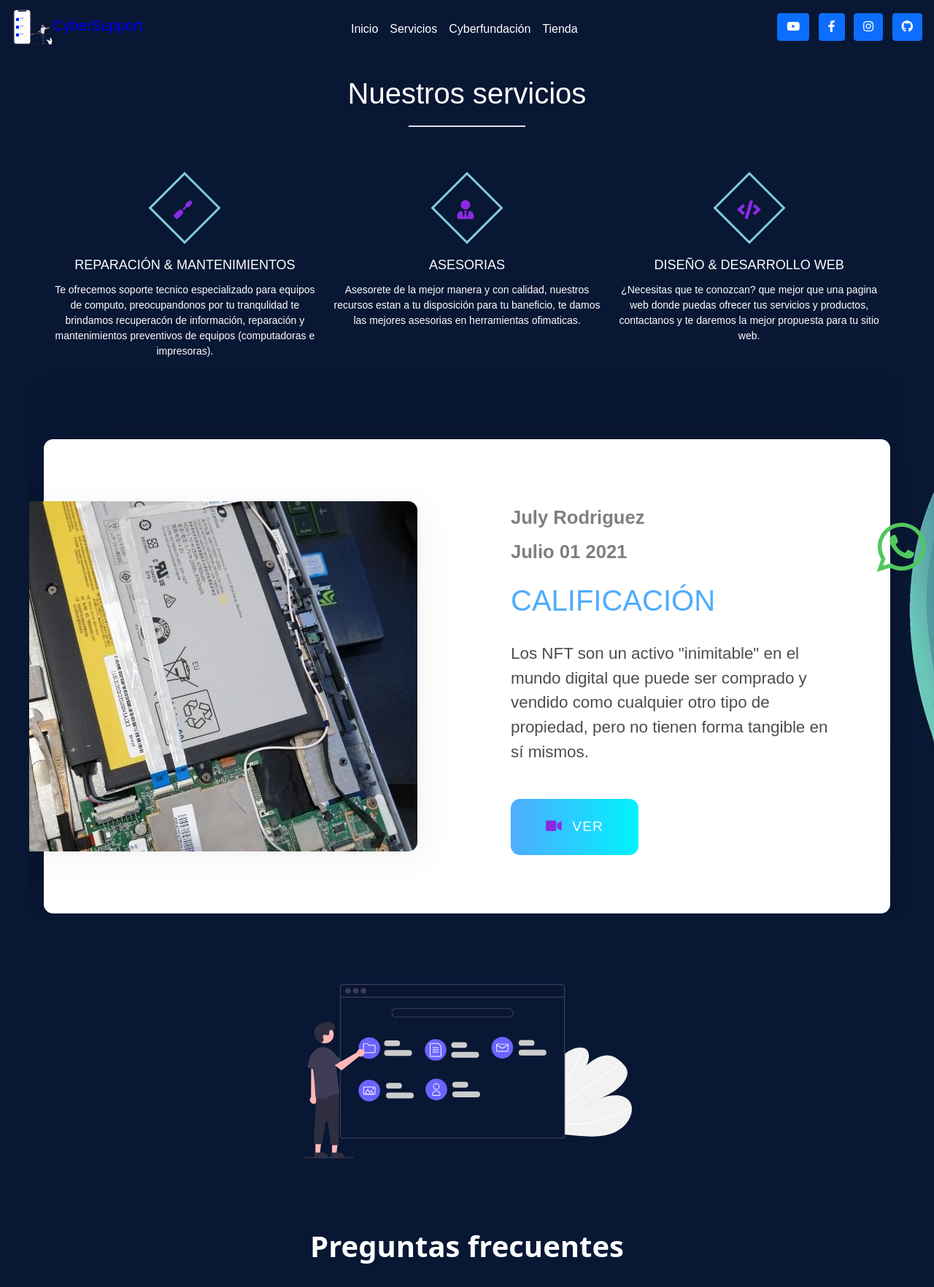
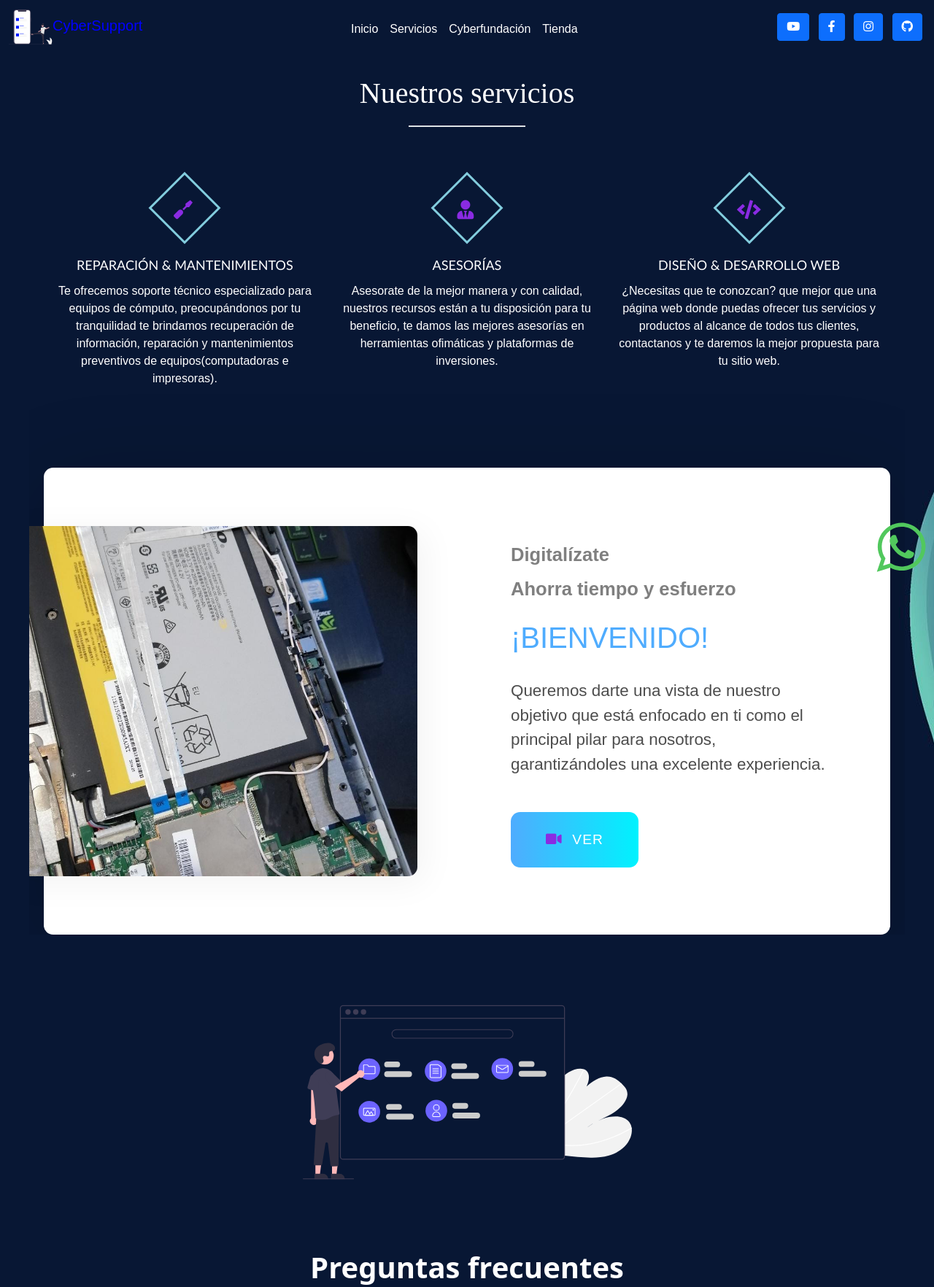
Before and after one commit to osdaguewar/CyberSopport, a website: page servicios.html in a window 1280 px wide. Shown: the top 1764 px of the page at 73% size. Drawn offline with nearby package versions, Linux system fonts and the light colour scheme.

Commit message:
actualizacion
 de agosto

```diff
--- a/modificacion.css
+++ b/modificacion.css
@@ -211,6 +211,7 @@
       text-align: center;
       color: white;
       font-size: 40px;
+      font-family: baskerville;
     }
 
     .border{
@@ -264,13 +265,15 @@
     }
 
     .service-title{
+      font-family: candara;
       font-size: 18px;
       text-transform: uppercase;
       margin-bottom: 10px;
     }
 
     .service-desc{
-      font-size: 14px;
+      font-size: 16px;
+      font-family: arial;
     }
 
     @media screen and (max-width: 960px) {
@@ -485,6 +488,10 @@
       margin-bottom: 10px;
     }
 
+    .categoria p{
+      color: white;
+    }
+
     .titulo{
       color: white;
       font-weight: 700;
--- a/servicios.html
+++ b/servicios.html
@@ -93,7 +93,7 @@
         </div>
         <div class="service-title">Reparación & mantenimientos</div>
         <div class="service-desc">
-           Te ofrecemos soporte tecnico especializado para equipos de computo, preocupandonos por tu tranqulidad te brindamos recuperacón de información, reparación y mantenimientos preventivos de equipos (computadoras e impresoras).
+           Te ofrecemos soporte técnico especializado para equipos de cómputo, preocupándonos por tu tranquilidad te brindamos recuperación de información, reparación y mantenimientos preventivos de equipos(computadoras e impresoras).
         </div>
       </div>
 
@@ -101,9 +101,9 @@
         <div class="service-icon">
           <i class="fas fa-user-tie"></i>
         </div>
-        <div class="service-title">Asesorias</div>
+        <div class="service-title">Asesorías</div>
         <div class="service-desc">
-          Asesorete de la mejor manera y con calidad, nuestros recursos estan a tu disposición para tu baneficio, te damos las mejores asesorias en herramientas ofimaticas.
+          Asesorate de la mejor manera y con calidad, nuestros recursos están a tu disposición para tu beneficio, te damos las mejores asesorías en herramientas ofimáticas y plataformas de inversiones.
         </div>
       </div>
 
@@ -113,7 +113,7 @@
         </div>
         <div class="service-title">Diseño & Desarrollo web</div>
         <div class="service-desc">
-          ¿Necesitas que te conozcan? que mejor que una pagina web donde puedas ofrecer tus servicios y productos, contactanos y te daremos la mejor propuesta para tu sitio web.
+          ¿Necesitas que te conozcan? que mejor que una página web donde puedas ofrecer tus servicios y productos al alcance de todos tus clientes, contactanos y te daremos la mejor propuesta para tu sitio web.
         </div>
       </div>
 
@@ -123,11 +123,11 @@
         </div>
         <div class="blog-post_info">
           <div class="blog-post_date">
-            <span>July Rodriguez</span>
-            <span>Julio 01 2021</span>
+            <span>Digitalízate</span>
+            <span>Ahorra tiempo y esfuerzo</span>
           </div>
-          <h1 class="blog-post_title">Calificación</h1>
-          <p class="blog-post_text">Los NFT son un activo "inimitable" en el mundo digital que puede ser comprado y vendido como cualquier otro tipo de propiedad, pero no tienen forma tangible en sí mismos.</p>
+          <h1 class="blog-post_title">¡Bienvenido!</h1>
+          <p class="blog-post_text">Queremos darte una vista de nuestro objetivo que está enfocado en ti como el principal pilar para nosotros, garantizándoles una excelente experiencia.</p>
           <a href="#" class="blog-post_cta"><i class="fas fa-video"></i> ver</a>
         </div>
       </div>
@@ -164,13 +164,8 @@
     <div class="preguntas">
       <div class="contenedor-preguntas activo" data-categoria="metodos-pago">
         <div class="contenedor-pregunta">
-          <p class="pregunta">¿Que métodos de pago tienen?<img src="imagenes/suma.png" alt="abrir respuesta"></p>
-          <p class="respuesta">Lorem ipsum dolor sit amet, consectetur adipisicing elit, sed do eiusmod
-          tempor incididunt ut labore et dolore magna aliqua. Ut enim ad minim veniam,
-          quis nostrud exercitation ullamco laboris nisi ut aliquip ex ea commodo
-          consequat. Duis aute irure dolor in reprehenderit in voluptate velit esse
-          cillum dolore eu fugiat nulla pariatur. Excepteur sint occaecat cupidatat non
-          proident, sunt in culpa qui officia deserunt mollit anim id est laborum.</p>
+          <p class="pregunta">¿Qué métodos de pago aceptan?<img src="imagenes/suma.png" alt="abrir respuesta"></p>
+          <p class="respuesta">Contamos con diferentes metodos de pagos, puedes escoger entre los que tenemos disponibles para tu comodidad: transferencia bancaria, PSE boton de pagos seguro</p>
         </div>
         <div class="contenedor-pregunta">
           <p class="pregunta">¿Plazos de los pagos?<img src="imagenes/suma.png" alt="abrir respuesta"></p>
```
